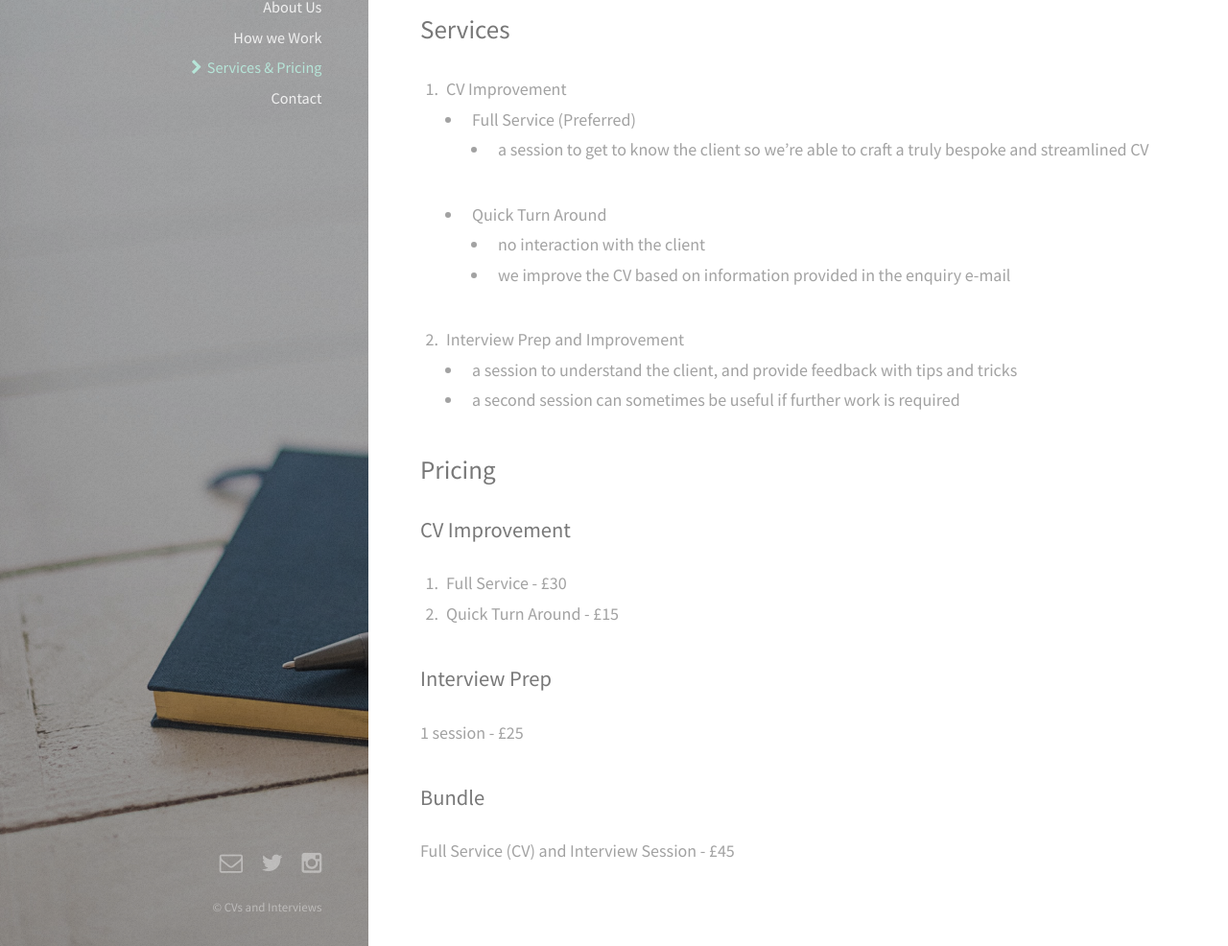
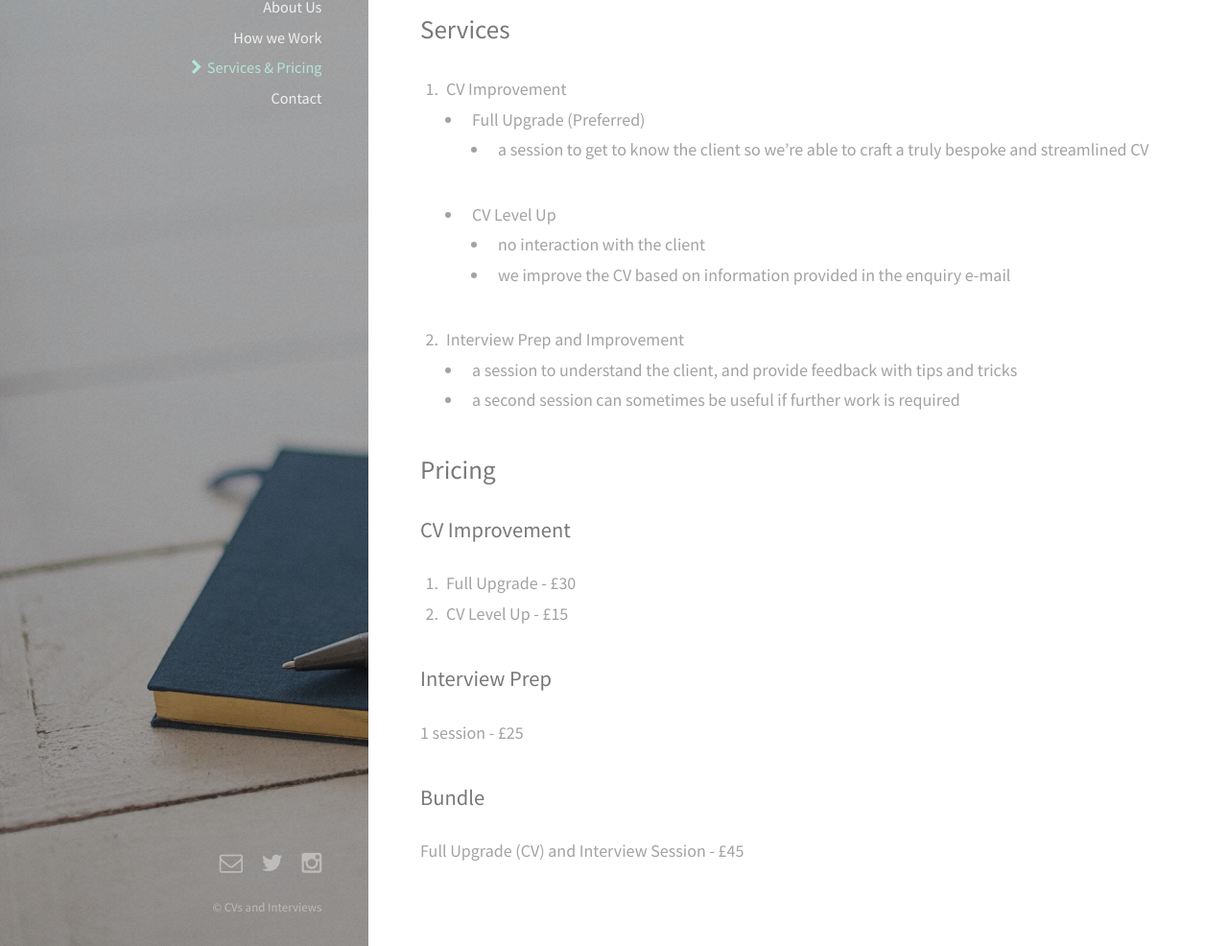
Before and after one commit to cv-prep/cv-prep.github.com, a Jekyll site: the page built from pages/services.md, in a window 1280 px wide and 1400 px high, scrolled down 59 px. Shown: the part 407-1393 px from the top of the window at 96% size. Built offline with Jekyll 4.4.1, drawn with Linux system fonts in a browser that asks for light colours; our own code applies the rules of GitHub Pages for plain Markdown files.

Commit message:
changing names of CV services

```diff
--- a/pages/services.md
+++ b/pages/services.md
@@ -8,9 +8,9 @@ permalink: /:basename/
 
 ## Services
 1. CV Improvement
-    - Full Service (Preferred)
+    - Full Upgrade (Preferred)
         - a session to get to know the client so we're able to craft a truly bespoke and streamlined CV
-    - Quick Turn Around
+    - CV Level Up
         - no interaction with the client
         - we improve the CV based on information provided in the enquiry e-mail
 
@@ -20,11 +20,11 @@ permalink: /:basename/
 
 ## Pricing
 ### CV Improvement
-1. Full Service - £30
-2. Quick Turn Around - £15
+1. Full Upgrade - £30
+2. CV Level Up - £15
 
 ### Interview Prep
 1 session - £25
 
 ### Bundle
-Full Service (CV) and Interview Session - £45
+Full Upgrade (CV) and Interview Session - £45
```
